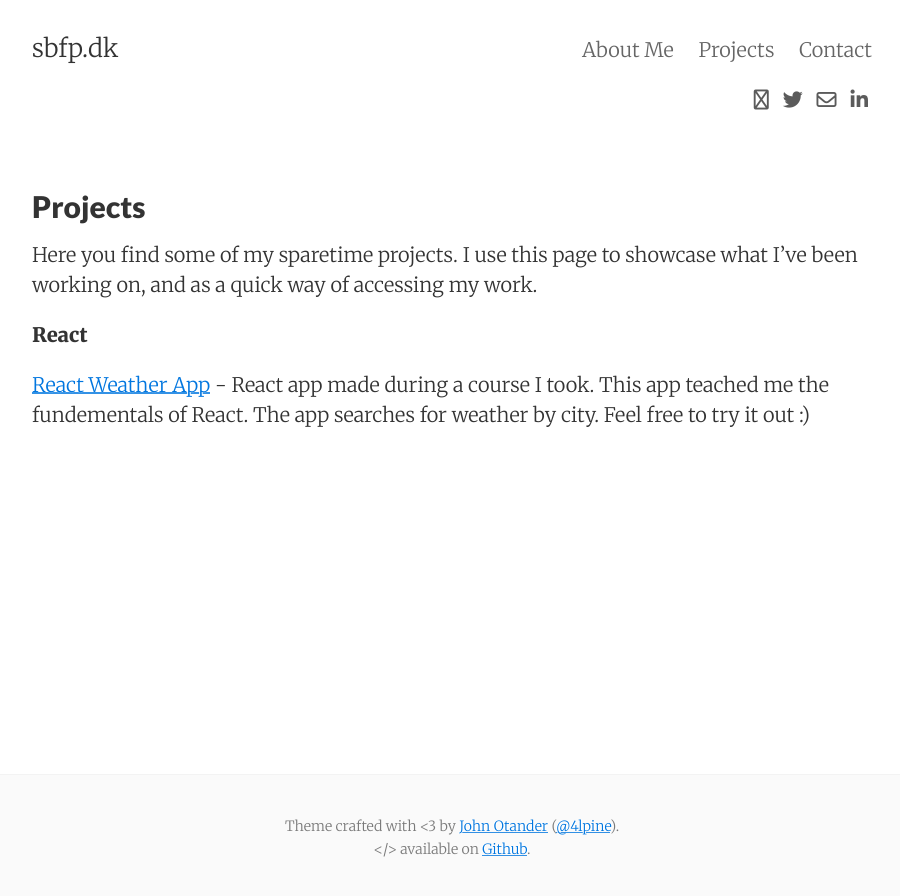
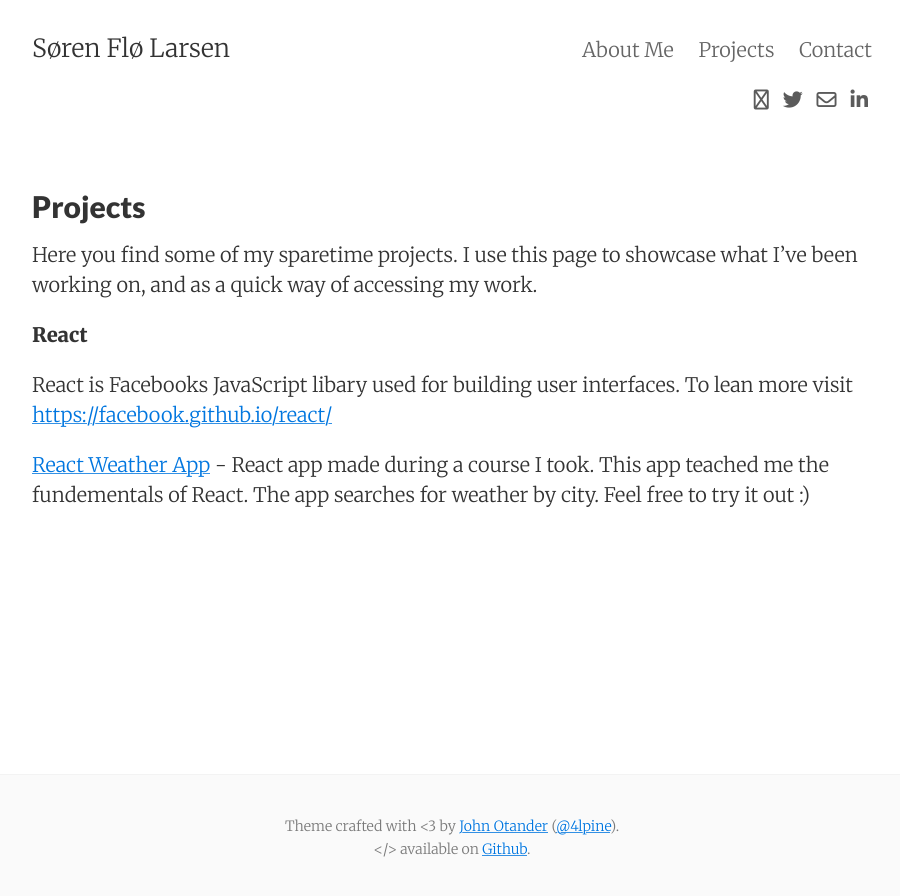
Before and after one commit to sbfp/sbfp.github.io-old, a Jekyll site: the page built from projects.md, in a window 1280 px wide. Shown: the top 896 px of the page, without its empty margins (188-1088 px from the left). Built offline with Jekyll 4.4.1, drawn with Linux system fonts in a browser that asks for light colours; nearby versions of some CDN libraries.

Commit message:
changed title

```diff
--- a/_config.yml
+++ b/_config.yml
@@ -1,5 +1,5 @@
 # Site settings
-title:       sbfp.dk
+title:       Søren Flø Larsen
 email:       soren@sbfp.dk
 author:      Søren Flø Larsen
 description: "A blog about me, my interests, and other random stuff"
--- a/projects.md
+++ b/projects.md
@@ -9,5 +9,7 @@ Here you find some of my sparetime projects. I use this page to showcase what I'
 
 **React**
 
+React is Facebooks JavaScript libary used for building user interfaces. To lean more visit [https://facebook.github.io/react/](https://facebook.github.io/react/)
+
 
 [React Weather App](http://thawing-lowlands-87282.herokuapp.com/) - React app made during a course I took. This app teached me the fundementals of React. The app searches for weather by city. Feel free to try it out :)
```
